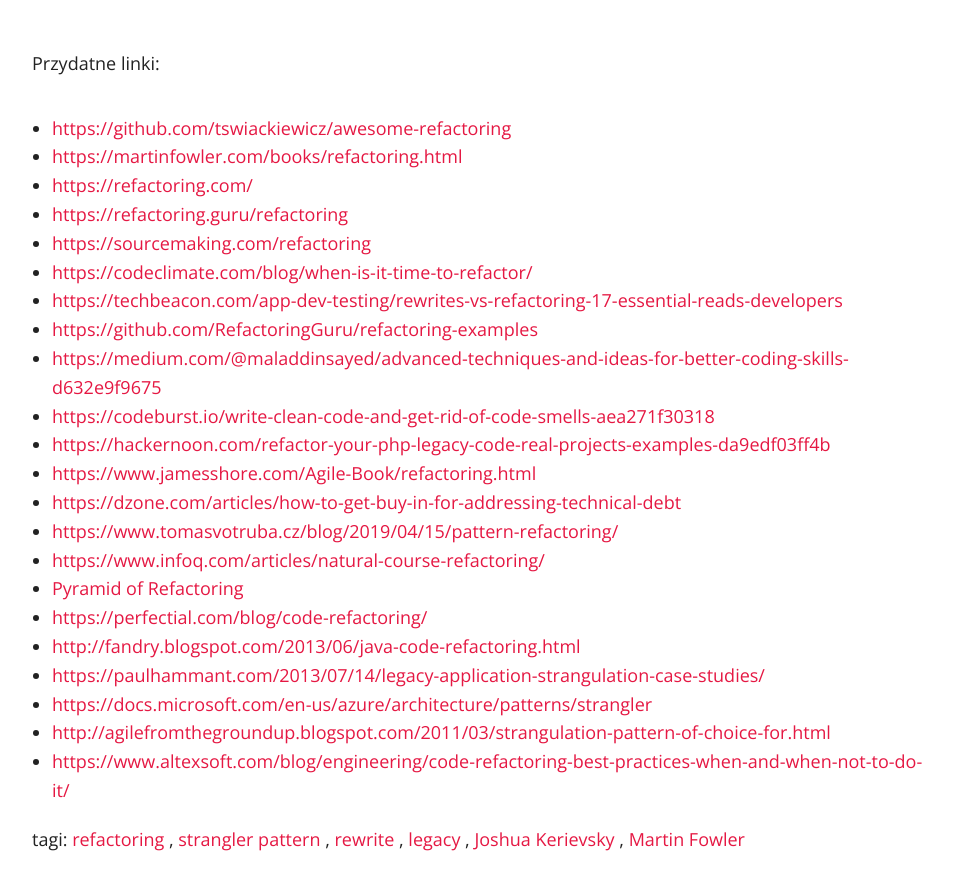
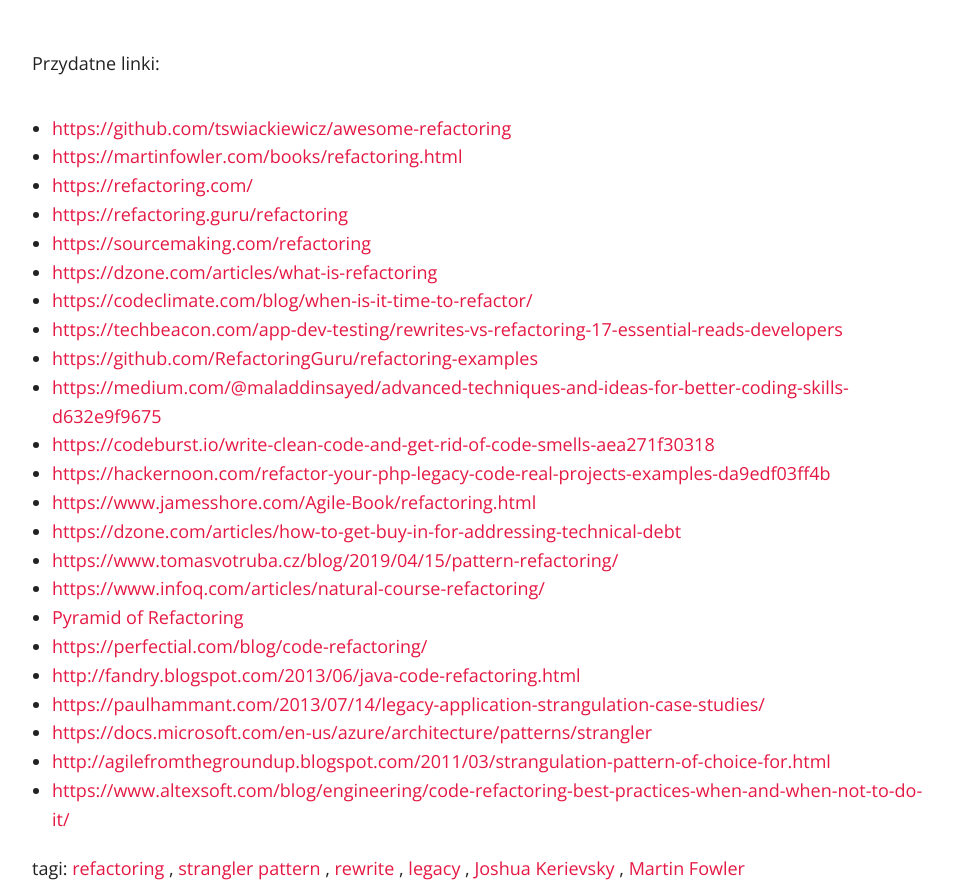
Before and after one commit to tswiackiewicz/inside-the-source-code, a Jekyll site: the page built from _posts/2019-07-03-awesome-refactoring.md, in a window 1280 px wide and 900 px high, scrolled down 7971 px, cut to the strip 0-886 px from the top of the window. Shown: the whole strip, without its empty margins (158-1111 px from the left). Built offline with Jekyll 4.4.1, drawn with Linux system fonts in a browser that asks for light colours; nearby versions of some CDN libraries; comment, search, counter and statistics services are not loaded; some of the changed lines change nothing that is shown.

Commit message:
"What is refactoring" link added to related links

```diff
--- a/_posts/2019-07-03-awesome-refactoring.md
+++ b/_posts/2019-07-03-awesome-refactoring.md
@@ -106,6 +106,7 @@
 * [https://refactoring.com/](https://refactoring.com/)
 * [https://refactoring.guru/refactoring](https://refactoring.guru/refactoring)
 * [https://sourcemaking.com/refactoring](https://sourcemaking.com/refactoring)
+* [https://dzone.com/articles/what-is-refactoring](https://dzone.com/articles/what-is-refactoring)
 * [https://codeclimate.com/blog/when-is-it-time-to-refactor/](https://codeclimate.com/blog/when-is-it-time-to-refactor/)
 * [https://techbeacon.com/app-dev-testing/rewrites-vs-refactoring-17-essential-reads-developers](https://techbeacon.com/app-dev-testing/rewrites-vs-refactoring-17-essential-reads-developers)
 * [https://github.com/RefactoringGuru/refactoring-examples](https://github.com/RefactoringGuru/refactoring-examples)
```
